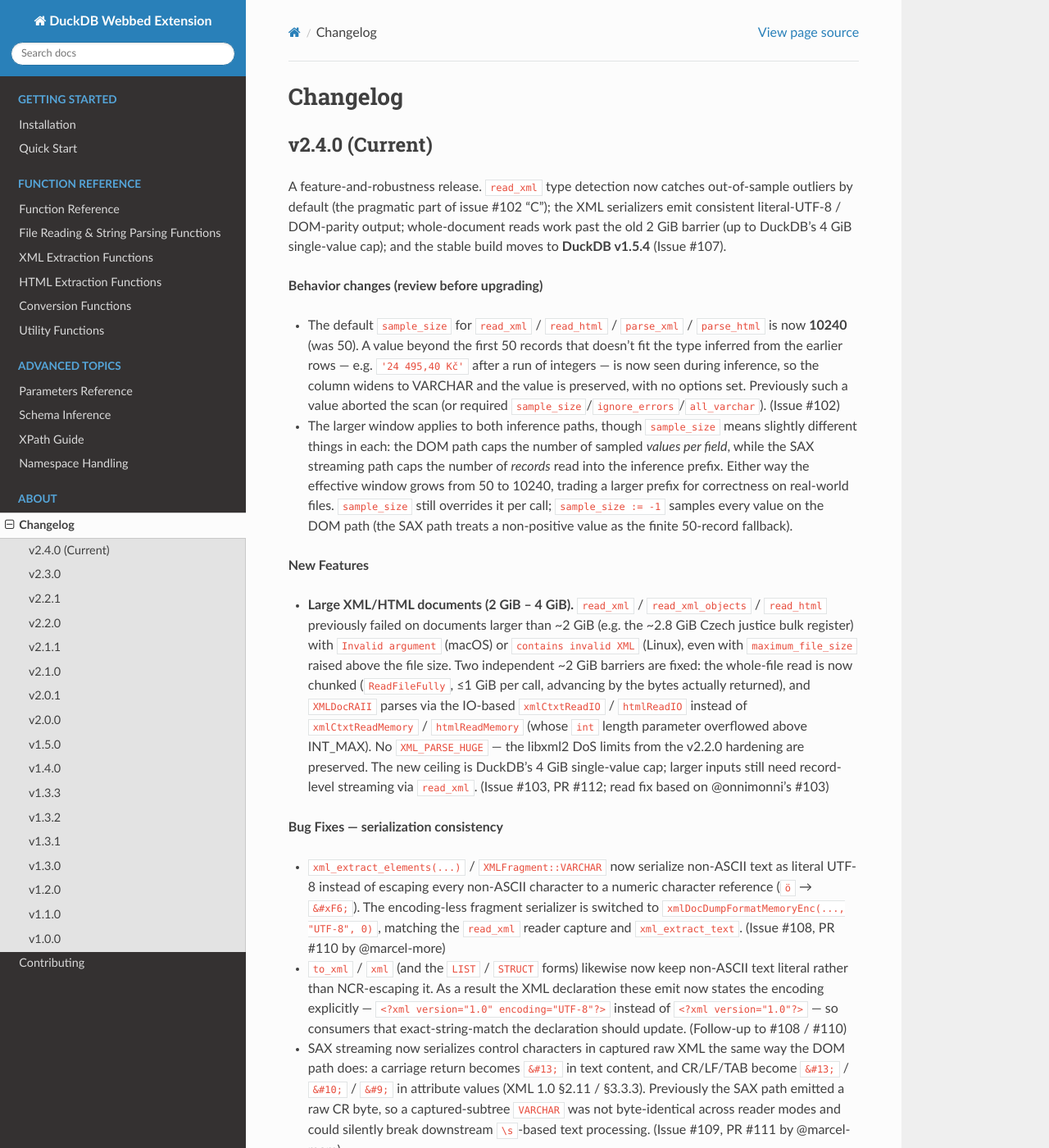
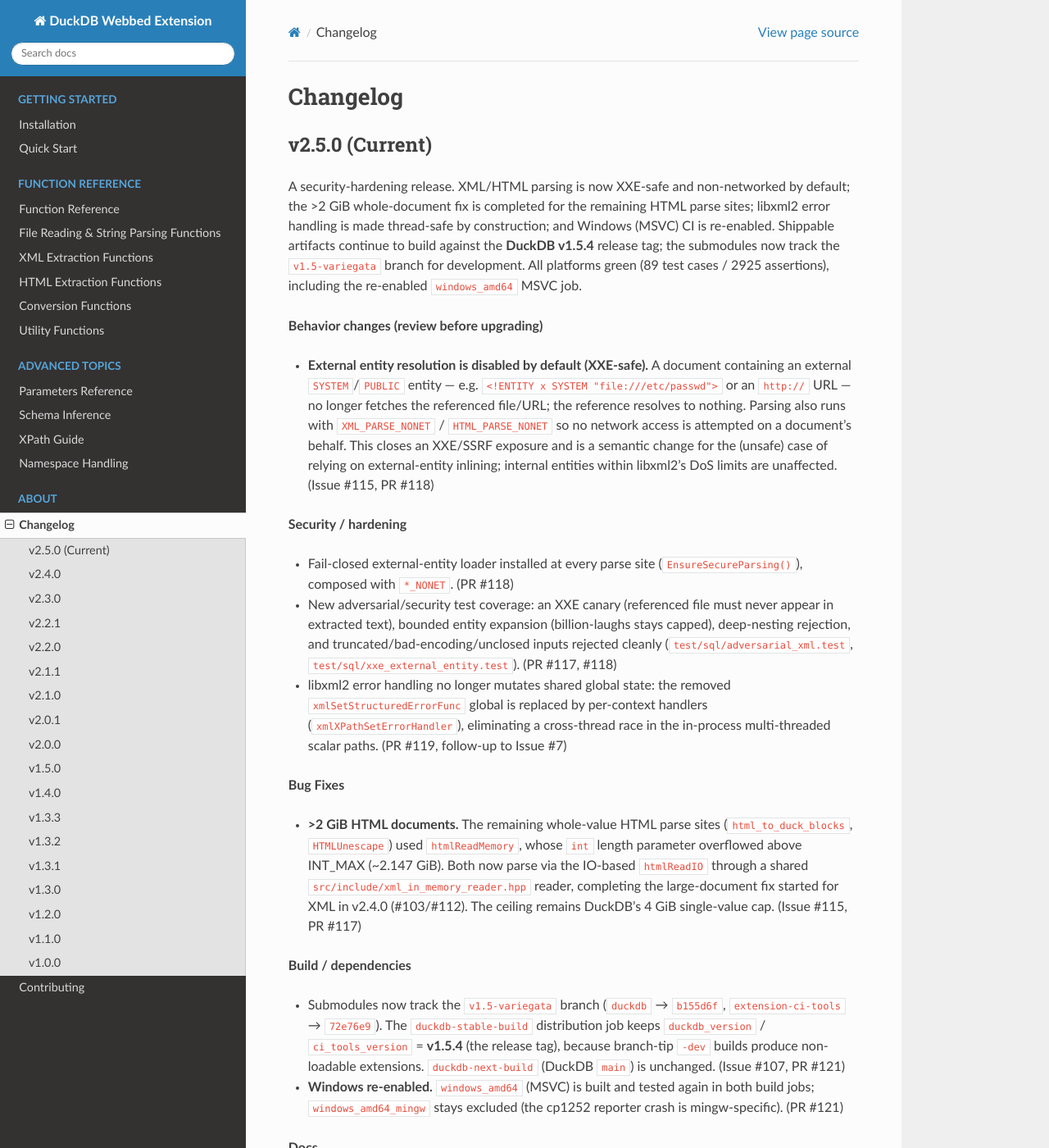
Before and after one commit to teaguesterling/duckdb_webbed, a Sphinx documentation site: the page built from docs/changelog.rst, in a window 1280 px wide and 1400 px high. Shown: the whole window at 82% size. Built offline with Sphinx 7.4.7 and the Read the Docs theme 3.1.0, drawn with Linux system fonts in a browser that asks for light colours; some of the changed text lies outside the part shown.

Commit message:
release: v2.5.0 (security hardening — XXE-safe parsing, >2 GiB HTML, Windows re-enabled)
Security-hardening release. Prep only (version bump + notes + changelog); tag and
GitHub release follow once the 2.5.0-versioned CI run is green.

- vcpkg.json manifest version -> 2.5.0.
- docs/changelog.rst: v2.5.0 entry with a "Behavior changes" callout for the XXE
  default (external SYSTEM/PUBLIC entities no longer fetched; XML_PARSE_NONET /
  HTML_PARSE_NONET). Groups the security (#118), >2 GiB HTML (#117), thread-safety
  (#119), Windows re-enable + variegata tracking (#121), and null-safe test (#120)
  work merged since v2.4.0.
- RELEASE_NOTES_v2.5.0.md: full notes in the v2.4.0 format.

Shippable artifacts still build against the DuckDB v1.5.4 release tag; submodules
track v1.5-variegata for development. Verified green on all platforms at c3027eb
(89 test cases / 2925 assertions), including the re-enabled windows_amd64 MSVC job.

Co-Authored-By: Claude Opus 4.8 <noreply@anthropic.com>
Claude-Session: https://claude.ai/code/session_012tzUMpdUWteusAPrxg9xd6

```diff
--- a/docs/changelog.rst
+++ b/docs/changelog.rst
@@ -1,8 +1,77 @@
 Changelog
 =========
 
-v2.4.0 (Current)
+v2.5.0 (Current)
 ----------------
+
+A security-hardening release. XML/HTML parsing is now XXE-safe and non-networked
+by default; the >2 GiB whole-document fix is completed for the remaining HTML
+parse sites; libxml2 error handling is made thread-safe by construction; and
+Windows (MSVC) CI is re-enabled. Shippable artifacts continue to build against
+the **DuckDB v1.5.4** release tag; the submodules now track the ``v1.5-variegata``
+branch for development. All platforms green (89 test cases / 2925 assertions),
+including the re-enabled ``windows_amd64`` MSVC job.
+
+**Behavior changes (review before upgrading)**
+
+- **External entity resolution is disabled by default (XXE-safe).** A document
+  containing an external ``SYSTEM``/``PUBLIC`` entity — e.g.
+  ``<!ENTITY x SYSTEM "file:///etc/passwd">`` or an ``http://`` URL — no longer
+  fetches the referenced file/URL; the reference resolves to nothing. Parsing also
+  runs with ``XML_PARSE_NONET`` / ``HTML_PARSE_NONET`` so no network access is
+  attempted on a document's behalf. This closes an XXE/SSRF exposure and is a
+  semantic change for the (unsafe) case of relying on external-entity inlining;
+  internal entities within libxml2's DoS limits are unaffected. (Issue #115, PR #118)
+
+**Security / hardening**
+
+- Fail-closed external-entity loader installed at every parse site
+  (``EnsureSecureParsing()``), composed with ``*_NONET``. (PR #118)
+- New adversarial/security test coverage: an XXE canary (referenced file must never
+  appear in extracted text), bounded entity expansion (billion-laughs stays capped),
+  deep-nesting rejection, and truncated/bad-encoding/unclosed inputs rejected cleanly
+  (``test/sql/adversarial_xml.test``, ``test/sql/xxe_external_entity.test``). (PR #117, #118)
+- libxml2 error handling no longer mutates shared global state: the removed
+  ``xmlSetStructuredErrorFunc`` global is replaced by per-context handlers
+  (``xmlXPathSetErrorHandler``), eliminating a cross-thread race in the in-process
+  multi-threaded scalar paths. (PR #119, follow-up to Issue #7)
+
+**Bug Fixes**
+
+- **>2 GiB HTML documents.** The remaining whole-value HTML parse sites
+  (``html_to_duck_blocks``, ``HTMLUnescape``) used ``htmlReadMemory``, whose ``int``
+  length parameter overflowed above INT_MAX (~2.147 GiB). Both now parse via the
+  IO-based ``htmlReadIO`` through a shared ``src/include/xml_in_memory_reader.hpp``
+  reader, completing the large-document fix started for XML in v2.4.0 (#103/#112).
+  The ceiling remains DuckDB's 4 GiB single-value cap. (Issue #115, PR #117)
+
+**Build / dependencies**
+
+- Submodules now track the ``v1.5-variegata`` branch (``duckdb`` → ``b155d6f``,
+  ``extension-ci-tools`` → ``72e76e9``). The ``duckdb-stable-build`` distribution job
+  keeps ``duckdb_version`` / ``ci_tools_version`` = **v1.5.4** (the release tag), because
+  branch-tip ``-dev`` builds produce non-loadable extensions. ``duckdb-next-build``
+  (DuckDB ``main``) is unchanged. (Issue #107, PR #121)
+- **Windows re-enabled.** ``windows_amd64`` (MSVC) is built and tested again in both
+  build jobs; ``windows_amd64_mingw`` stays excluded (the cp1252 reporter crash is
+  mingw-specific). (PR #121)
+
+**Docs**
+
+- README gains a "Security & Trust Model" section documenting the XXE-safe posture,
+  entity handling, the libxml2 DoS limits, and the 4 GiB single-value cap. (PR #117)
+- Refreshed stale test statistics (89 suites / 2900+ assertions) and DuckDB version
+  references (v1.5+) across README and the Sphinx docs.
+
+**Internal**
+
+- ``vcpkg.json`` manifest version → 2.5.0.
+- GitHub-issue test coverage: NULL-safe SAX/DOM list equivalence
+  (``IS NOT DISTINCT FROM``) so nested-type ``NULL = NULL`` semantics don't produce a
+  false canary failure against DuckDB ``main``. (Issue #77, PR #120)
+
+v2.4.0
+------
 
 A feature-and-robustness release. ``read_xml`` type detection now catches
 out-of-sample outliers by default (the pragmatic part of issue #102 "C"); the XML
--- a/vcpkg.json
+++ b/vcpkg.json
@@ -1,6 +1,6 @@
 {
         "name": "duckdb-webbed",
-        "version": "2.4.0",
+        "version": "2.5.0",
         "dependencies": [
                 {
                         "name": "libxml2",
```
Also changed, not shown: RELEASE_NOTES_v2.5.0.md (added, +83 -0 lines).
